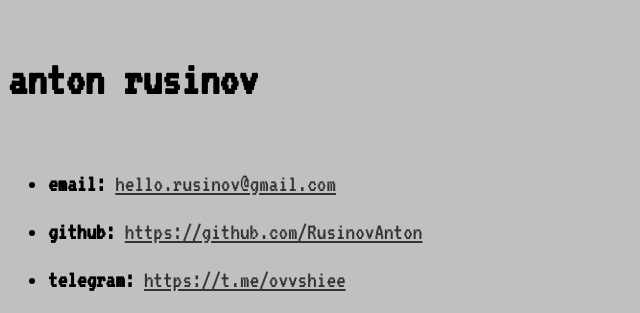
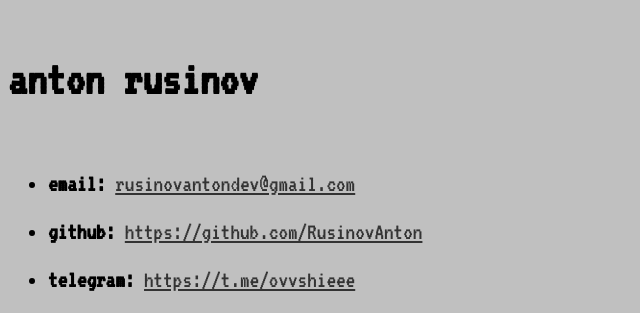
Before and after one commit to RusinovAnton/personal-website, a plain HTML site: page index.html in a window 1280 px wide. Shown: the top 313 px of the page, 0-640 px from the left. Drawn offline with Linux system fonts and the light colour scheme.

Commit message:
Update index.html

```diff
--- a/index.html
+++ b/index.html
@@ -94,8 +94,8 @@
     <ul>
       <li>
         <strong>email:</strong>
-        <a href="mailto:hello.rusinov@gmail.com" title="E-mail"
-          >hello.rusinov@gmail.com</a
+        <a href="mailto:rusinovantondev@gmail.com" title="E-mail"
+          >rusinovantondev@gmail.com</a
         >
       </li>
       <li>
@@ -113,9 +113,9 @@
         <a
           rel="nofollow noreferrer"
           target="_blank"
-          href="https://t.me/ovvshiee"
+          href="https://t.me/ovvshieee"
           title="Telegram"
-          >https://t.me/ovvshiee</a
+          >https://t.me/ovvshieee</a
         >
       </li>
       <li>
```
